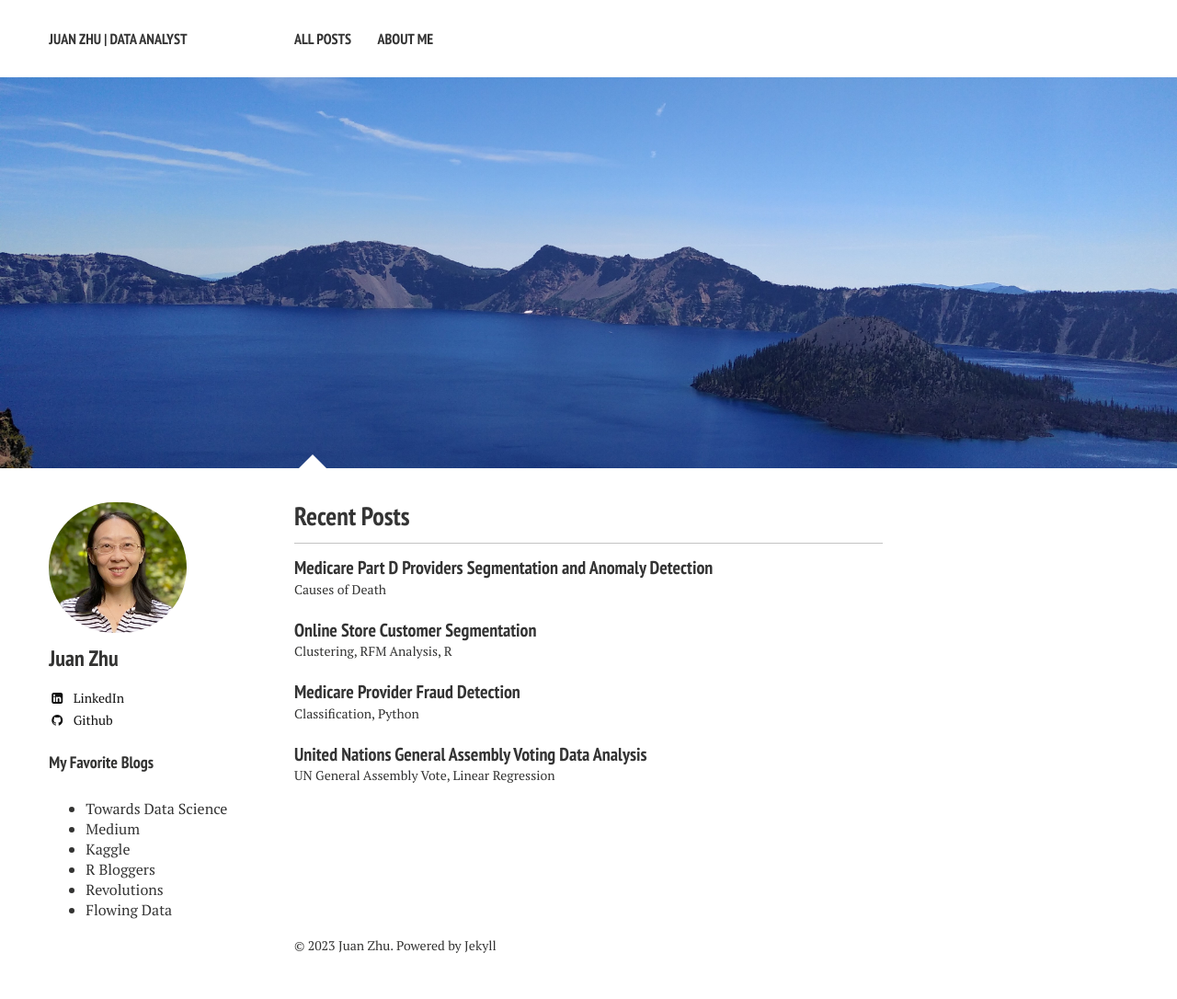
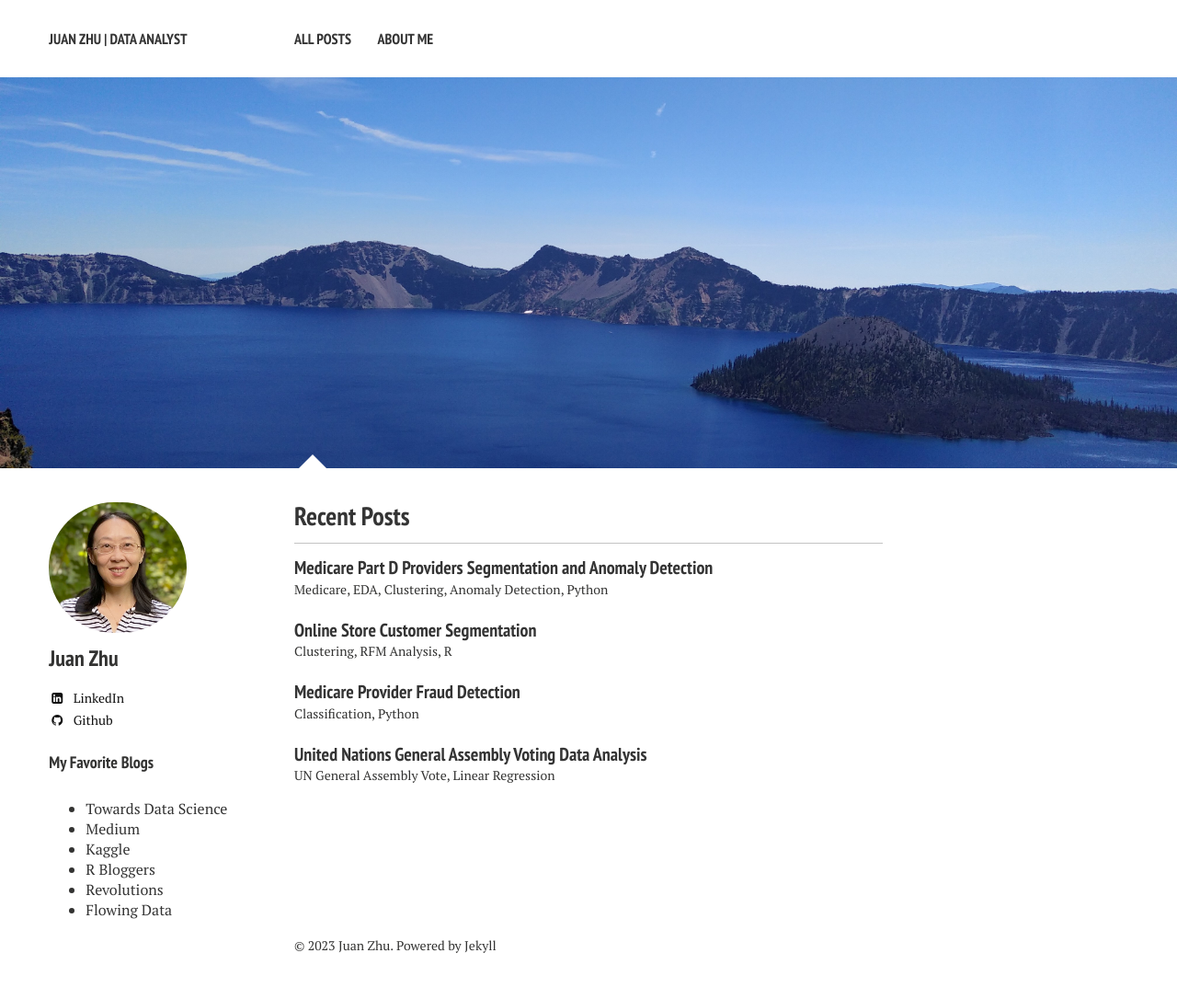
Before and after one commit to Janzhuj/janzhuj.github.io, a Jekyll site: the page built from index.md, in a window 1280 px wide. Shown: the whole page at 92% size. Built offline with Jekyll 4.4.1, drawn with Linux system fonts in a browser that asks for light colours; nearby versions of some CDN libraries; library files that are not in the unit come from our copies.

Commit message:
Update 2023-08-23-Medicare_Part_D_Providers_Segmentation_and_Anomaly_Detection.md

```diff
--- a/_posts/2023-08-23-Medicare_Part_D_Providers_Segmentation_and_Anomaly_Detection.md
+++ b/_posts/2023-08-23-Medicare_Part_D_Providers_Segmentation_and_Anomaly_Detection.md
@@ -1,7 +1,7 @@
 ---
 layout: post
 title: "Medicare Part D Providers Segmentation and Anomaly Detection"
-excerpt: "Causes of Death"
+excerpt: "Medicare, EDA, Clustering, Anomaly Detection, Python"
 tags: [rstats]
 share: true
 comments: true
```
